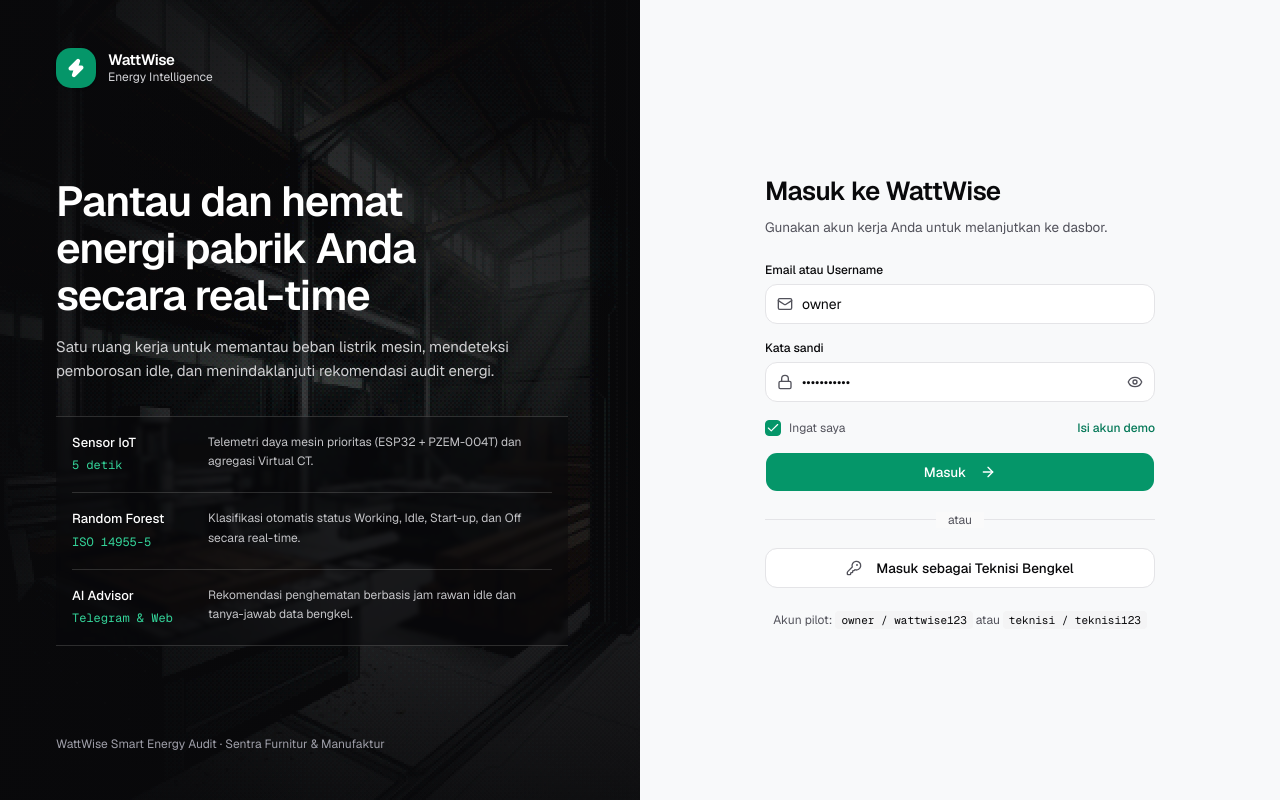
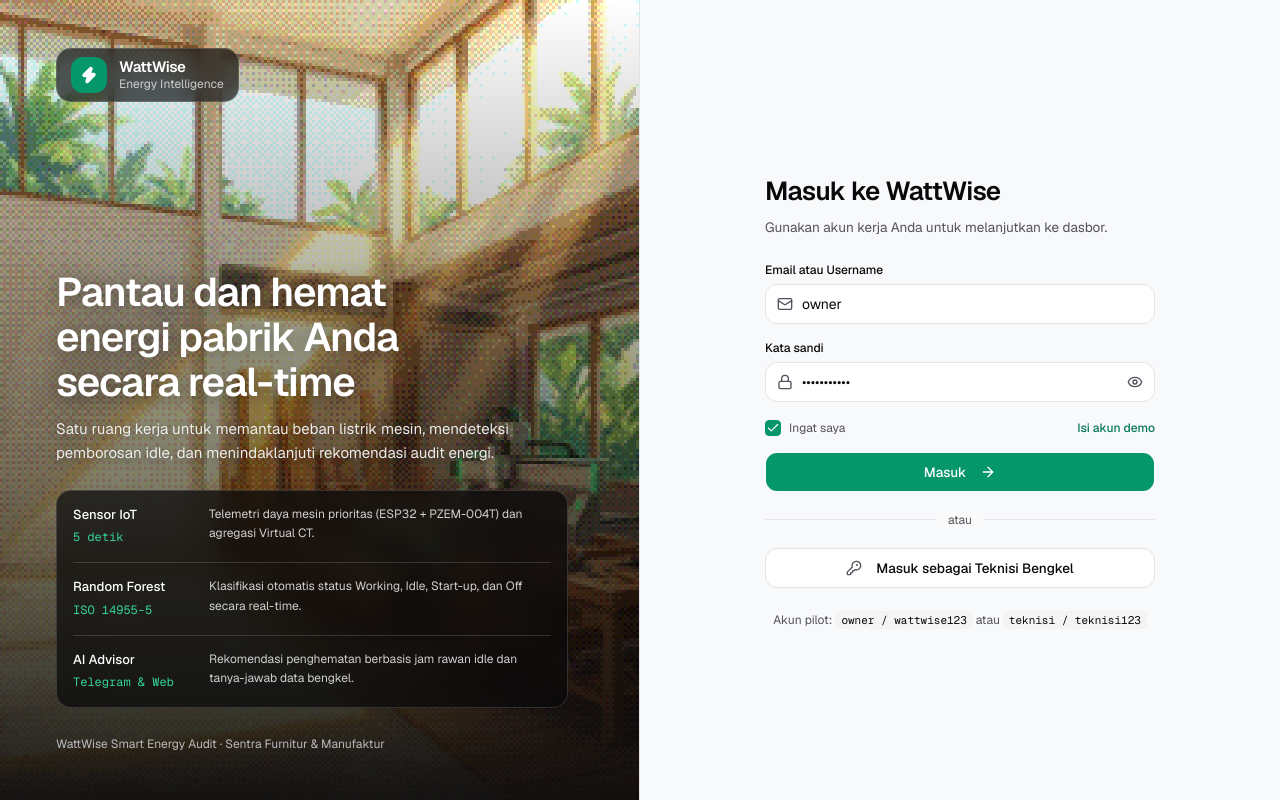
Before and after one commit to gafnaa/wattwise, a Next.js app: page /login in a window 1280 px wide. Built offline with nearby package versions, Linux system fonts and the light colour scheme; what skullet would draw is missing.

Commit message:
fix(login): use bright sunlit workshop painting with high-visibility Bayer dither for dark theme (#21)

```diff
--- a/src/app/login/page.tsx
+++ b/src/app/login/page.tsx
@@ -26,59 +26,57 @@ const PIPELINE_STAGES = [
 export default function LoginPage() {
   return (
     <div className="grid min-h-screen grid-cols-1 lg:grid-cols-2">
-      {/* Left Brand Column — Dithered Industrial Workshop Illustration */}
-      <section className="relative flex flex-col justify-between overflow-hidden bg-[#09090B] px-6 py-8 text-white sm:px-12 sm:py-12 lg:px-14">
-        {/* Bayer 4x4 Ordered-Dither Canvas Layer */}
+      {/* Left Brand Column — Sunlit Painterly Workshop with Crisp Bayer 4x4 Dither */}
+      <section className="relative flex flex-col justify-between overflow-hidden border-b border-border bg-[#141714] px-6 py-8 text-white sm:px-12 sm:py-12 lg:border-r lg:border-b-0 lg:px-14">
+        {/* Full-Visibility Lumno-Style Bayer 4x4 Ordered-Dither Canvas */}
         <DitherBackground
           src="/images/login-workshop-illustration.jpg"
-          cellSize={2}
-          brightness={-0.04}
-          contrast={1.14}
-          grain={0.95}
+          cellSize={3}
+          brightness={0.01}
+          contrast={1.06}
+          grain={0.85}
           levels={7}
-          className="opacity-55"
+          className="opacity-100"
         />
 
-        {/* Editorial Obsidian Scrim for Crisp Text Contrast */}
+        {/* Targeted Bottom Scrim ONLY behind text — keeps sunlit windows, greenery & CNC vibrant */}
         <div
           aria-hidden="true"
-          className="pointer-events-none absolute inset-0 bg-gradient-to-b from-[#09090B]/85 via-[#09090B]/62 to-[#09090B]/92"
-        />
-        <div
-          aria-hidden="true"
-          className="pointer-events-none absolute inset-0 bg-gradient-to-r from-[#09090B]/75 via-transparent to-[#09090B]/40"
+          className="pointer-events-none absolute inset-0 bg-gradient-to-t from-[#09090B]/92 via-[#09090B]/48 via-45% to-transparent"
         />
 
-        {/* Foreground Content */}
-        <div className="relative z-10 flex items-center gap-3">
-          <div className="flex size-10 items-center justify-center rounded-xl bg-[#059669] text-white shadow-sm">
-            <Zap className="size-5 fill-white" />
+        {/* Brand Pill */}
+        <div className="relative z-10 flex items-center">
+          <div className="inline-flex items-center gap-3 rounded-xl border border-white/15 bg-[#09090B]/65 px-3.5 py-2 backdrop-blur-md">
+            <div className="flex size-9 items-center justify-center rounded-lg bg-[#059669] text-white shadow-xs">
+              <Zap className="size-4.5 fill-white" />
             </div>
             <div className="leading-tight">
               <p className="text-[15px] font-semibold tracking-tight text-white">
                 WattWise
               </p>
-            <p className="text-xs text-zinc-300">Energy Intelligence</p>
+              <p className="text-xs text-zinc-200/85">Energy Intelligence</p>
+            </div>
           </div>
         </div>
 
-        <div className="relative z-10 my-10 max-w-lg space-y-8 lg:my-12">
-          <div className="space-y-4">
-            <h1 className="text-3xl font-semibold tracking-[-0.025em] text-white sm:text-[42px] sm:leading-[1.12]">
+        {/* Lower Copy & Architecture Spec */}
+        <div className="relative z-10 mt-28 max-w-lg space-y-6 lg:mt-auto lg:pt-24">
+          <div className="space-y-3">
+            <h1 className="text-3xl font-semibold tracking-[-0.025em] text-white drop-shadow-[0_2px_12px_rgba(0,0,0,0.65)] sm:text-[40px] sm:leading-[1.12]">
               Pantau dan hemat energi pabrik Anda secara real-time
             </h1>
-            <p className="text-sm leading-relaxed text-zinc-200/90 sm:text-[15px]">
+            <p className="text-sm leading-relaxed text-zinc-100/95 drop-shadow-[0_1px_6px_rgba(0,0,0,0.6)] sm:text-[15px]">
               Satu ruang kerja untuk memantau beban listrik mesin, mendeteksi
               pemborosan idle, dan menindaklanjuti rekomendasi audit energi.
             </p>
           </div>
 
-          {/* Crisp Hairline-Divided 3-Stage Architecture Spec */}
-          <dl className="divide-y divide-white/15 border-y border-white/15 bg-[#09090B]/40 px-4 backdrop-blur-[2px]">
+          <dl className="divide-y divide-white/15 rounded-xl border border-white/15 bg-[#09090B]/72 px-4 backdrop-blur-md">
             {PIPELINE_STAGES.map((stage) => (
               <div
                 key={stage.step}
-                className="grid grid-cols-1 gap-1 py-4 sm:grid-cols-[120px_1fr] sm:gap-4"
+                className="grid grid-cols-1 gap-1 py-3.5 sm:grid-cols-[120px_1fr] sm:gap-4"
               >
                 <dt>
                   <span className="block text-[13px] font-medium text-white">
@@ -88,20 +86,20 @@ export default function LoginPage() {
                     {stage.metric}
                   </span>
                 </dt>
-                <dd className="text-xs leading-relaxed text-zinc-200/85">
+                <dd className="text-xs leading-relaxed text-zinc-200/90">
                   {stage.detail}
                 </dd>
               </div>
             ))}
           </dl>
-        </div>
 
-        <p className="relative z-10 text-xs text-zinc-400">
+          <p className="pt-1 text-xs text-zinc-300/85">
             WattWise Smart Energy Audit · Sentra Furnitur &amp; Manufaktur
           </p>
+        </div>
       </section>
 
-      {/* Right Clean Light Login Surface */}
+      {/* Right Login Surface */}
       <section className="flex items-center justify-center bg-background px-6 py-10 sm:px-12 sm:py-12">
         <div className="w-full max-w-[390px]">
           <LoginForm />
```
Also changed, not shown: public/images/login-workshop-illustration.jpg. Lines whose indentation alone changed are shown as unchanged.
